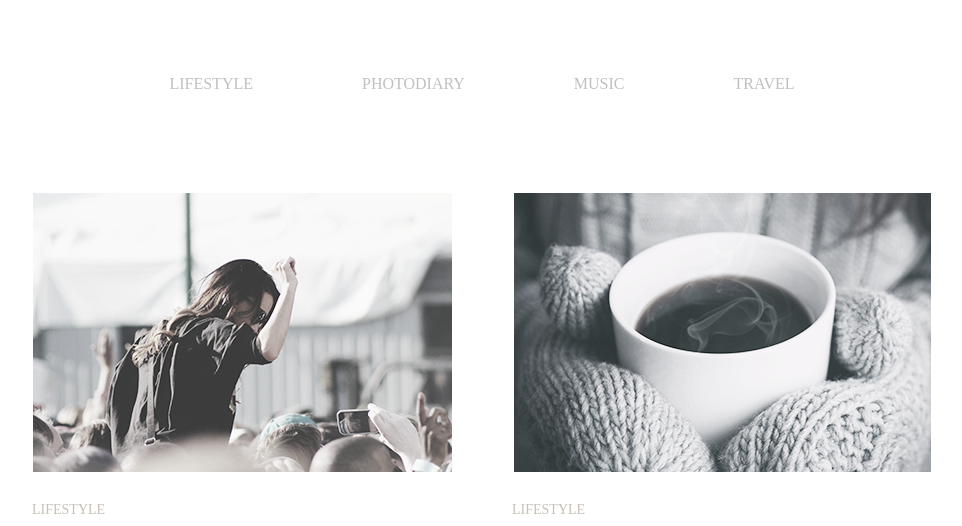
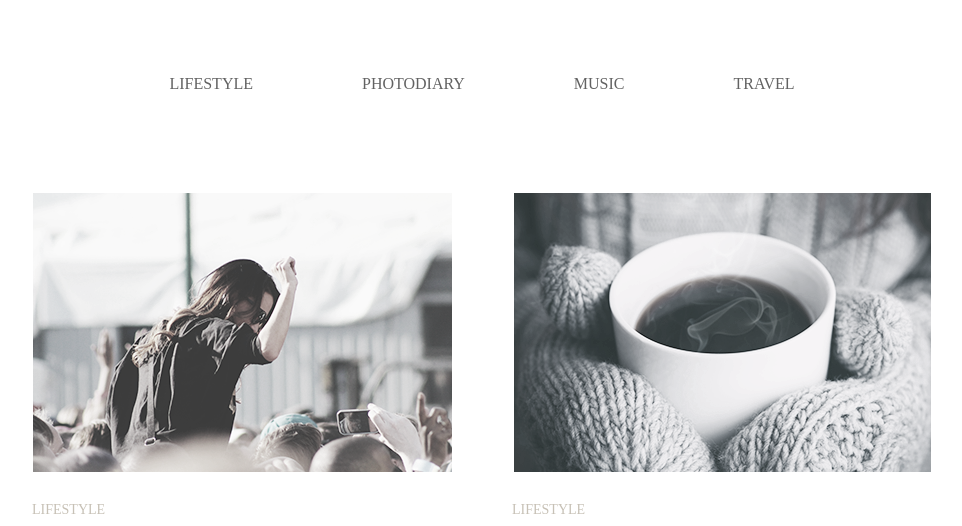
Before and after one commit to yuraostapenko/bootcamp7, a plain HTML site: page module_02/index.html in a window 1280 px wide. Shown: the top 526 px of the page, without its empty margins (158-1120 px from the left). Drawn offline with Linux system fonts and the light colour scheme.

Commit message:
addded color button

```diff
--- a/module_02/css/describe.css
+++ b/module_02/css/describe.css
@@ -10,7 +10,7 @@
 }
 
 .link {
-    color: #c0c0c0;
+    color: #626262;
     display: inline-block;
     margin-right: 105px;
     tab-size: 14px;
@@ -86,6 +86,7 @@
     margin: 50px 0 70px 0;
     background-color: none;
     color: #777;
+    background-color: #fff;
 
 
 
```
